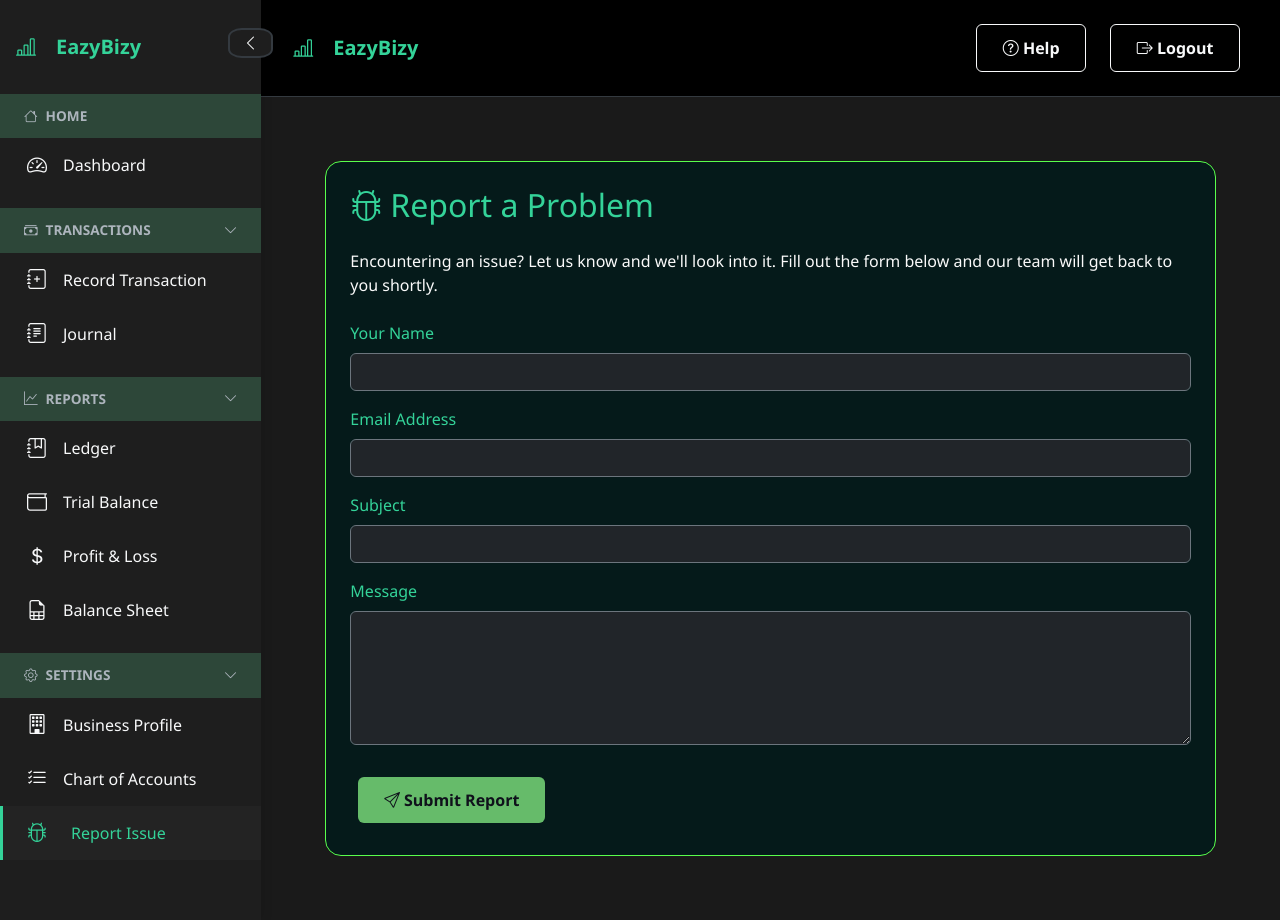
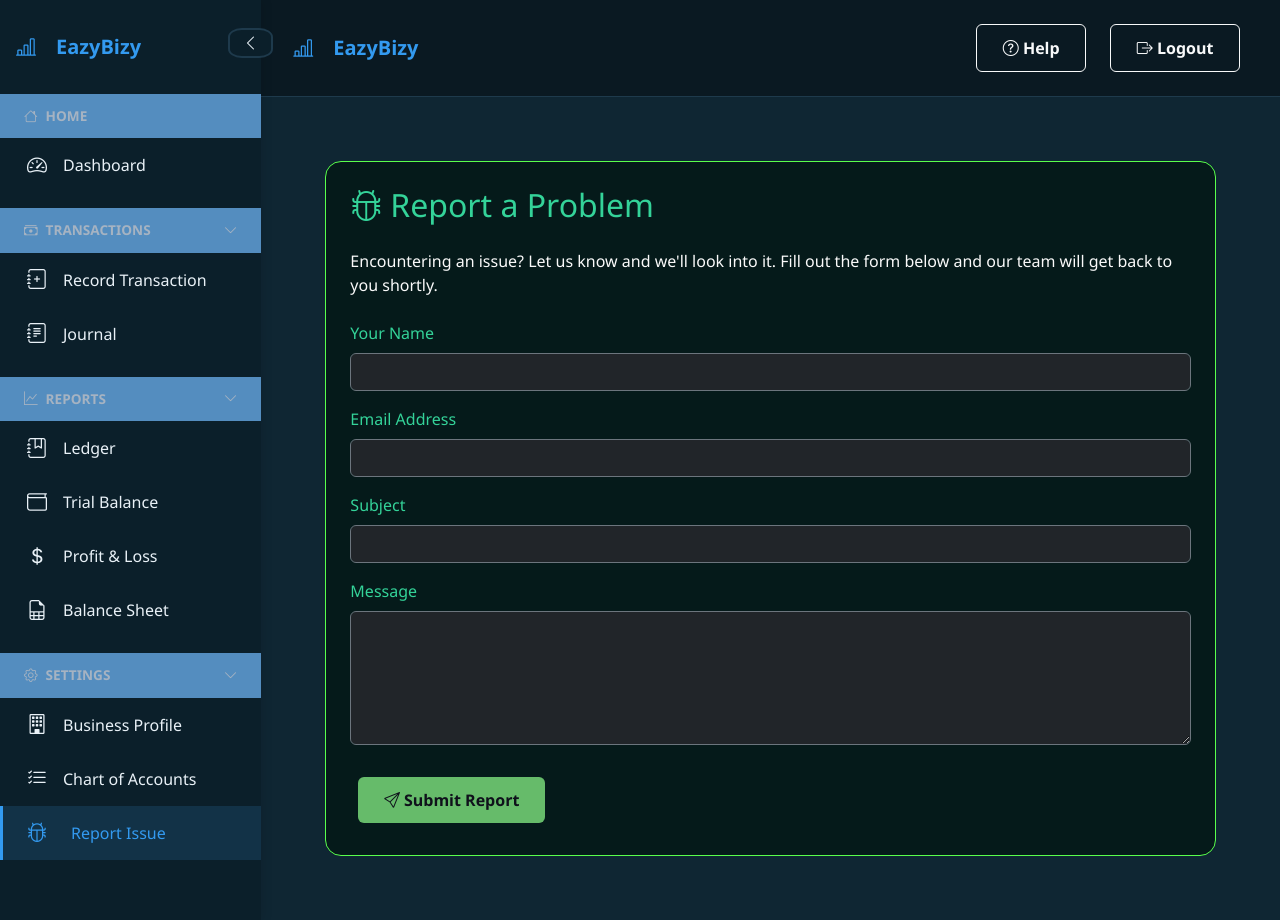
Before and after one commit to medapeta/EazyBizy_ai_accounting_solution, a Flask app: page /settings/report_problem in a window 1280 px wide. Run offline with Flask 3, Linux system fonts and the light colour scheme.

Commit message:
adjusted some color pallet for the app

```diff
--- a/app.py
+++ b/app.py
@@ -208,7 +208,7 @@
     #chart data
     i,e = show_income_expense_chart()
     cash_balances, cash_dates = show_cash_chart()
-    cash_on_hand = cash_balances[-1]
+    cash_on_hand = cash_balances[-1] if cash_balances else 0.00
     return render_template("main/dashboard.html",username=username,bussiness_name=bussiness_name,formatted_date=formatted_date, income=income, expense=expense, net=net,
                            cash_on_hand=cash_on_hand, net_worth=net_worth,
                            recent_transactions=recent_transactions,i=i,e=e,cash_balances=cash_balances, cash_dates=cash_dates)
--- a/templates/index.html
+++ b/templates/index.html
@@ -19,7 +19,7 @@
     left: -50%;
     width: 200%;
     height: 200%;
-    background: radial-gradient(circle at center, rgba(129, 199, 132, 0.2), transparent 70%);
+    background: radial-gradient(circle at center, rgba(84, 159, 244, 0.2), transparent 60%);
     animation: pulseGlow 8s ease-in-out infinite;
     border-radius: 50%;
     z-index: 0;
@@ -86,7 +86,7 @@
       Log your transactions, gain AI-powered insights, and visualize your money with clarity.
     </p>
     <div class="buttons fade-in delay-2 d-flex justify-content-center gap-3 mt-4">
-      <a href="/register" class="btn btn-primary btn-lg px-4">Get Started Free</a>
+      <a href="/register" class="btn btn-primary btn-lg px-4">Get Started</a>
       <a href="/login" class="btn btn-outline-secondary btn-lg px-4">Log In</a>
     </div>
   </div>
--- a/templates/main/dash_layout.html
+++ b/templates/main/dash_layout.html
@@ -9,16 +9,17 @@
   <link rel="alternate icon" href="{{ url_for('static', filename='main_icon/favicon.ico') }}" type="image/x-icon">
   <style>
     :root {
-      --sidebar-bg: #1e1e1e;
-      --sidebar-active: #2d4739;
-      --sidebar-hover: #232323;
-      --content-bg: #1a1a1a;
-      --navbar-bg: #000000;
-      --text-light: #f8f9fa;
-      --text-muted: #adb5bd;
-      --border-color: #343a40;
-      --primary-accent: #34d399;
-    }
+  --sidebar-bg: #0b1f2a;         /* Deep navy-blue background */
+  --sidebar-active: #548dbf;     /* Vivid but classy blue accent */
+  --sidebar-hover: #123247;      /* Slightly lighter for hover effect */
+  --content-bg: #0f2633;         /* Subtle bluish dark content area */
+  --navbar-bg: #0a1922;          /* Very dark blue for the navbar */
+  --text-light: #e9f1f7;         /* Soft white-blue for high contrast */
+  --text-muted: #a6b3c2;         /* Muted light blue-gray for subtle text */
+  --border-color: #1e3a4c;       /* Border with a cool dark blue tone */
+  --primary-accent: #339af0;     /* Clean sky blue accent (buttons/icons) */
+}
+
 
     html, body {
       height: 100%;
@@ -857,7 +858,7 @@
         {% if messages %}
           <div class="flashes container mt-3">
             {% for category, message in messages %}
-              <div class="alert alert-{{ category }} alert-dismissible fade show flash-text" style="background-color: rgb(168, 236, 168);" role="alert">
+              <div class="alert alert-{{ category }} alert-dismissible fade show flash-text" style="background-color: rgb(168, 223, 236);" role="alert">
                 {{ message }}
                 <button type="button" class="btn-close" data-bs-dismiss="alert" aria-label="Close"></button>
               </div>
```
Also changed, not shown: templates/layout.html (+5 -5 lines).
